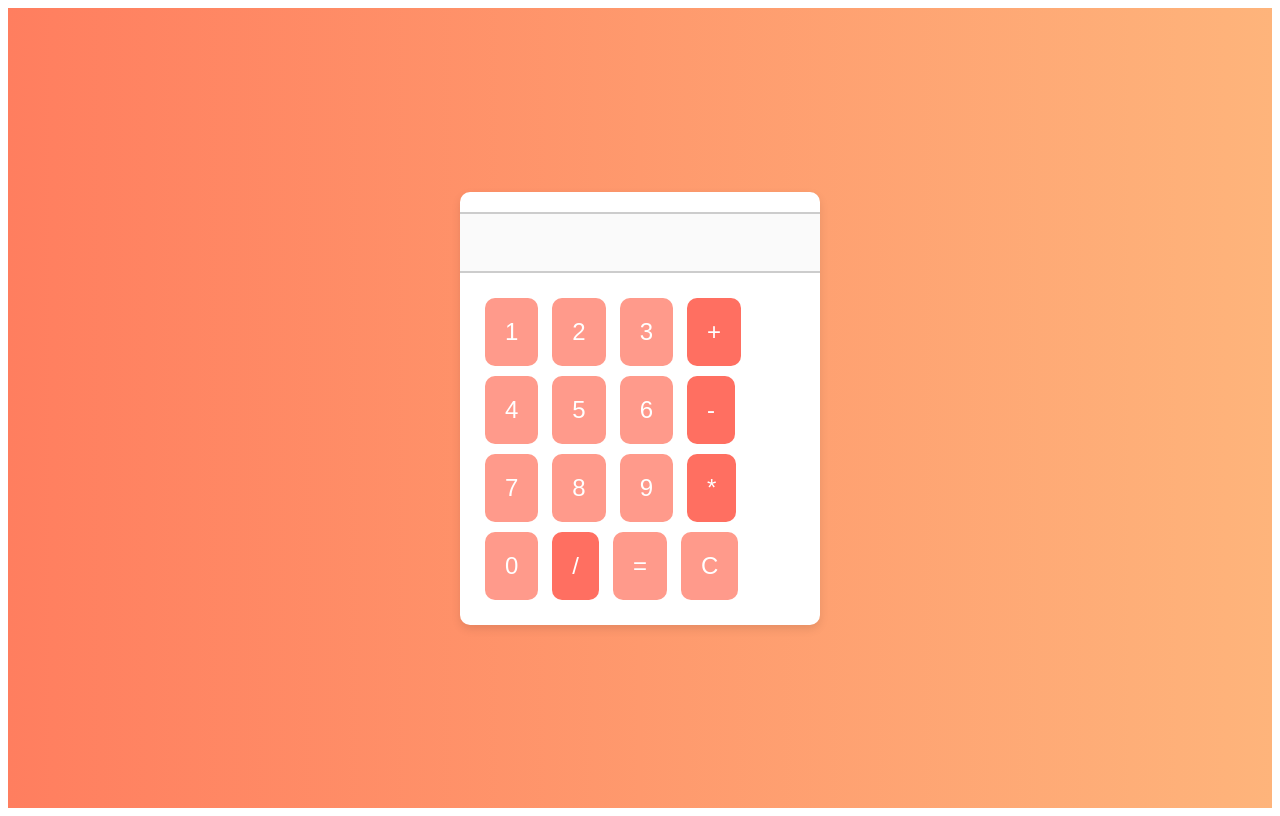
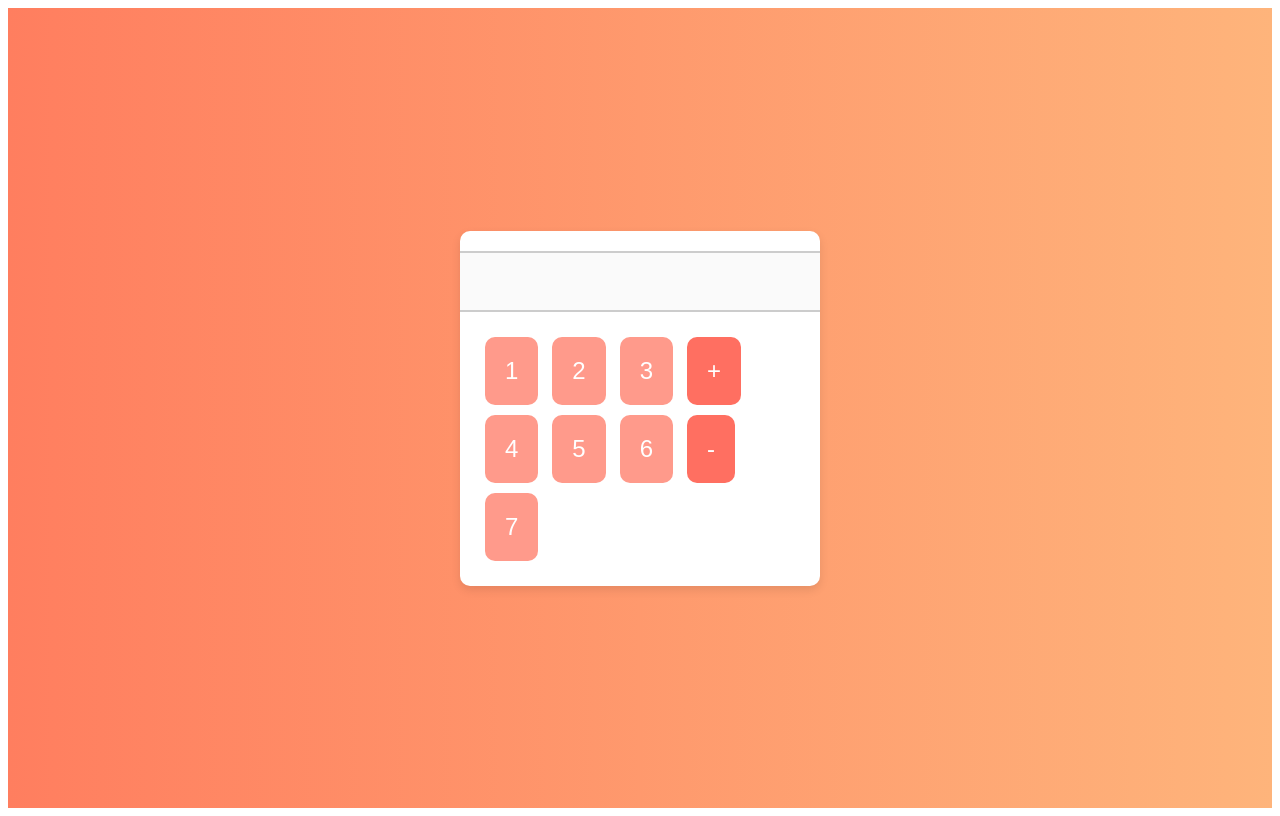
Before and after one commit to claxxer/calc, a plain HTML site: page index.html in a window 1280 px wide. Drawn offline with Linux system fonts and the light colour scheme.

Commit message:
Update index.html

```diff
--- a/index.html
+++ b/index.html
@@ -24,18 +24,4 @@
         <button class="button operator" onclick="appendOperator('-')">-</button>
 
         <button class="button" onclick="appendNumber('7')">7</button>
-        <button class="button" onclick="appendNumber('8')">8</button>
-        <button class="button" onclick="appendNumber('9')">9</button>
-        <button class="button operator" onclick="appendOperator('*')">*</button>
-
-        <button class="button" onclick="appendNumber('0')">0</button>
-        <button class="button operator" onclick="appendOperator('/')">/</button>
-        <button class="button" onclick="calculateResult()">=</button>
-        <button class="button" onclick="clearDisplay()">C</button>
-      </div>
-    </div>
-  </div>
-
-  <script src="scripts.js"></script>
-</body>
-</html>
+        <button class="button" onclick="appendNumber('8
```
